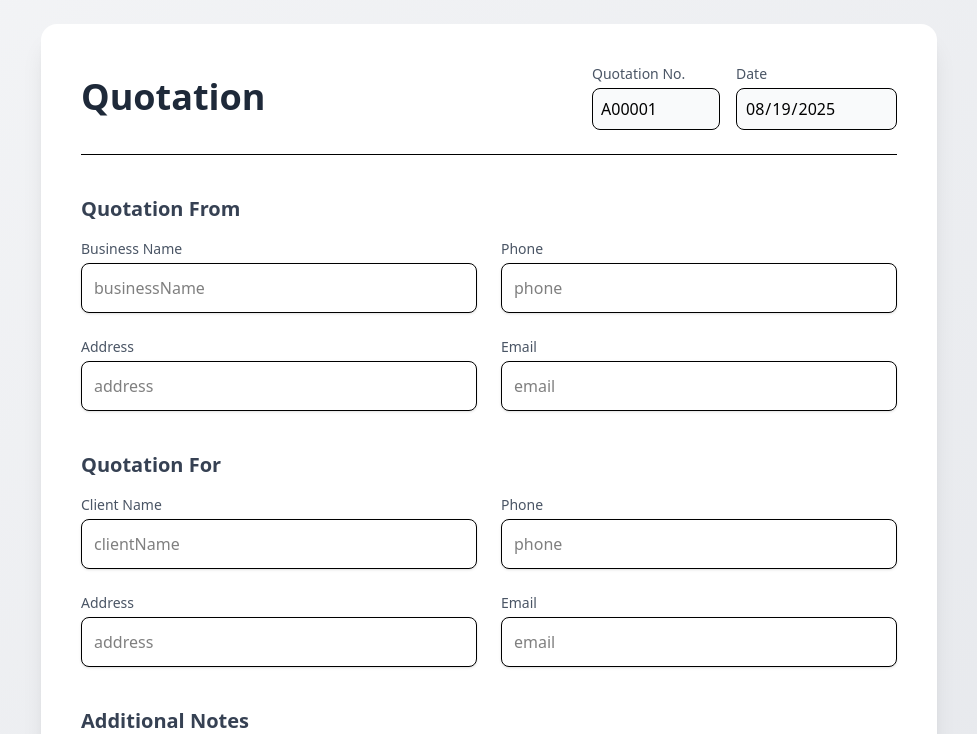
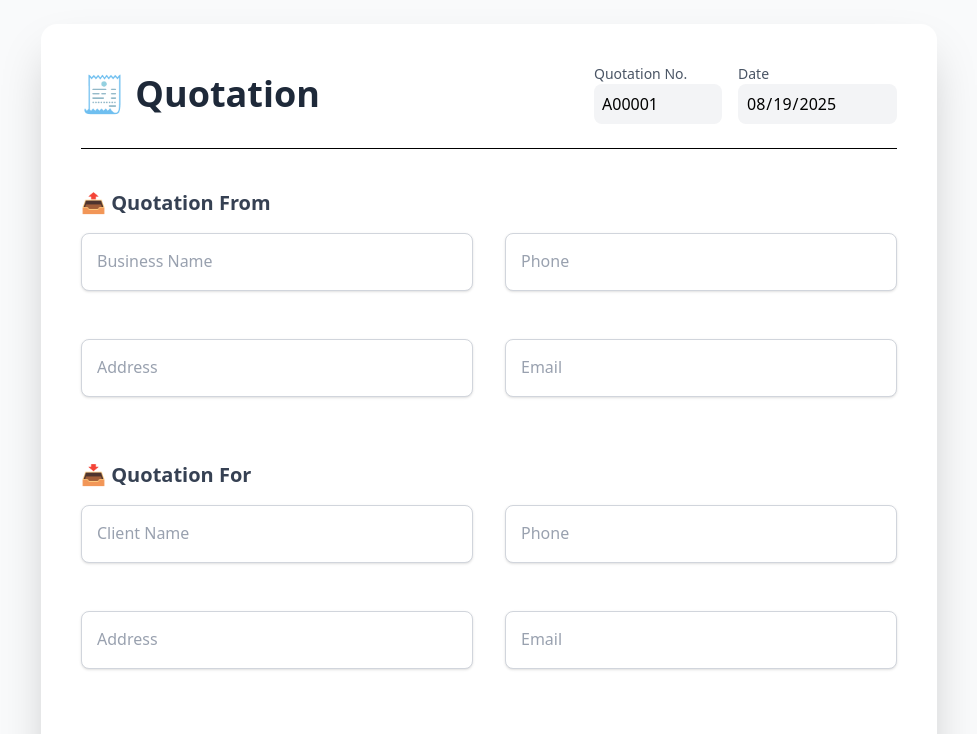
Before and after one commit to Sup3rAb3/ivo-app, a React (Vite) app: page / in a window 1280 px wide. Shown: the top 734 px of the page, without its empty margins (151-1128 px from the left). Built offline with nearby package versions, Linux system fonts and the light colour scheme.

Commit message:
Add floating labels and validation

```diff
--- a/src/components/QuotationForm.jsx
+++ b/src/components/QuotationForm.jsx
@@ -1,6 +1,7 @@
 import React, { useState } from 'react';
 import { db } from '../firebase';
 import { collection, addDoc } from 'firebase/firestore';
+import '../index.css'; // Ensure Tailwind CSS is imported
 
 function QuotationForm() {
   const [formData, setFormData] = useState({
@@ -49,79 +50,81 @@ function QuotationForm() {
     }
   };
 
+  const renderInput = (section, field, label, type = 'text', required = false) => (
+    <div className="relative mb-6">
+      <input
+        type={type}
+        name={field}
+        value={formData[section][field]}
+        onChange={e => handleChange(section, field, e.target.value)}
+        required={required}
+        placeholder={label}
+        className="peer w-full px-4 pt-6 pb-2 border border-gray-300 rounded-lg bg-white shadow-sm placeholder-transparent focus:outline-none focus:ring-2 focus:ring-blue-500"
+      />
+      <label className="absolute left-4 top-2 text-sm text-gray-500 peer-placeholder-shown:top-4 peer-placeholder-shown:text-base peer-placeholder-shown:text-gray-400 transition-all">
+        {label}
+      </label>
+    </div>
+  );
+
   return (
-    <div className="min-h-screen bg-gradient-to-br from-gray-100 to-gray-200 p-6 flex justify-center items-start">
-      <form onSubmit={handleSubmit} className="bg-white shadow-xl rounded-2xl p-10 w-full max-w-4xl space-y-10">
+    <div className="min-h-screen bg-gray-50 p-6 flex justify-center items-start">
+      <form onSubmit={handleSubmit} className="bg-white shadow-2xl rounded-2xl p-10 w-full max-w-4xl space-y-10">
+
         {/* Header */}
         <div className="flex justify-between items-center border-b pb-6">
-          <h1 className="text-4xl font-bold text-gray-800">Quotation</h1>
+          <h1 className="text-4xl font-bold text-gray-800">🧾 Quotation</h1>
           <div className="flex gap-4">
             <div>
               <label className="block text-sm font-medium text-gray-600">Quotation No.</label>
-              <input type="text" value={formData.quotationNo} className="mt-1 p-2 border rounded-lg w-32 bg-gray-50" readOnly />
+              <input type="text" value={formData.quotationNo} className="bg-gray-100 p-2 rounded-lg w-32" readOnly />
             </div>
             <div>
               <label className="block text-sm font-medium text-gray-600">Date</label>
-              <input type="date" value={formData.quotationDate} className="mt-1 p-2 border rounded-lg bg-gray-50" readOnly />
+              <input type="date" value={formData.quotationDate} className="bg-gray-100 p-2 rounded-lg" readOnly />
             </div>
           </div>
         </div>
 
         {/* Quotation From */}
         <section>
-          <h2 className="text-xl font-semibold text-gray-700 mb-4">Quotation From</h2>
-          <div className="grid grid-cols-2 gap-6">
-            {['businessName', 'phone', 'address', 'email'].map(field => (
-              <div key={field}>
-                <label className="block text-sm font-medium text-gray-600 capitalize">{field.replace(/([A-Z])/g, ' $1')}</label>
-                <input
-                  type={field === 'email' ? 'email' : 'text'}
-                  placeholder={field}
-                  value={formData.from[field]}
-                  onChange={e => handleChange('from', field, e.target.value)}
-                  className="mt-1 p-3 border rounded-lg w-full bg-white shadow-sm"
-                />
-              </div>
-            ))}
+          <h2 className="text-xl font-semibold text-gray-700 mb-4">📤 Quotation From</h2>
+          <div className="grid grid-cols-1 md:grid-cols-2 gap-x-8 gap-y-6">
+            {renderInput('from', 'businessName', 'Business Name', 'text', true)}
+            {renderInput('from', 'phone', 'Phone', 'tel', true)}
+            {renderInput('from', 'address', 'Address')}
+            {renderInput('from', 'email', 'Email', 'email', true)}
           </div>
         </section>
 
         {/* Quotation For */}
         <section>
-          <h2 className="text-xl font-semibold text-gray-700 mb-4">Quotation For</h2>
-          <div className="grid grid-cols-2 gap-6">
-            {['clientName', 'phone', 'address', 'email'].map(field => (
-              <div key={field}>
-                <label className="block text-sm font-medium text-gray-600 capitalize">{field.replace(/([A-Z])/g, ' $1')}</label>
-                <input
-                  type={field === 'email' ? 'email' : 'text'}
-                  placeholder={field}
-                  value={formData.to[field]}
-                  onChange={e => handleChange('to', field, e.target.value)}
-                  className="mt-1 p-3 border rounded-lg w-full bg-white shadow-sm"
-                />
-              </div>
-            ))}
+          <h2 className="text-xl font-semibold text-gray-700 mb-4">📥 Quotation For</h2>
+          <div className="grid grid-cols-1 md:grid-cols-2 gap-x-8 gap-y-6">
+            {renderInput('to', 'clientName', 'Client Name', 'text', true)}
+            {renderInput('to', 'phone', 'Phone', 'tel', true)}
+            {renderInput('to', 'address', 'Address')}
+            {renderInput('to', 'email', 'Email', 'email', true)}
           </div>
         </section>
 
         {/* Notes */}
         <section>
-          <h2 className="text-xl font-semibold text-gray-700 mb-2">Additional Notes</h2>
+          <h2 className="text-xl font-semibold text-gray-700 mb-2">📝 Additional Notes</h2>
           <textarea
             placeholder="Terms, conditions, or extra notes..."
             value={formData.notes}
             onChange={e => setFormData({ ...formData, notes: e.target.value })}
-            className="w-full border p-4 rounded-lg resize-none h-28 bg-white shadow-sm"
+            className="w-full border p-4 rounded-lg resize-none h-28 bg-white shadow-sm focus:outline-none focus:ring-2 focus:ring-blue-500"
           />
         </section>
 
         {/* Submit Button */}
         <button
           type="submit"
-          className="w-full bg-blue-600 text-white py-3 rounded-xl font-semibold hover:bg-blue-700 transition"
+          className="w-full bg-gradient-to-r from-blue-500 to-indigo-600 text-white py-3 rounded-xl font-semibold hover:scale-[1.02] transition-transform duration-200"
         >
-          Save Quotation
+          💾 Save Quotation
         </button>
       </form>
     </div>
```
